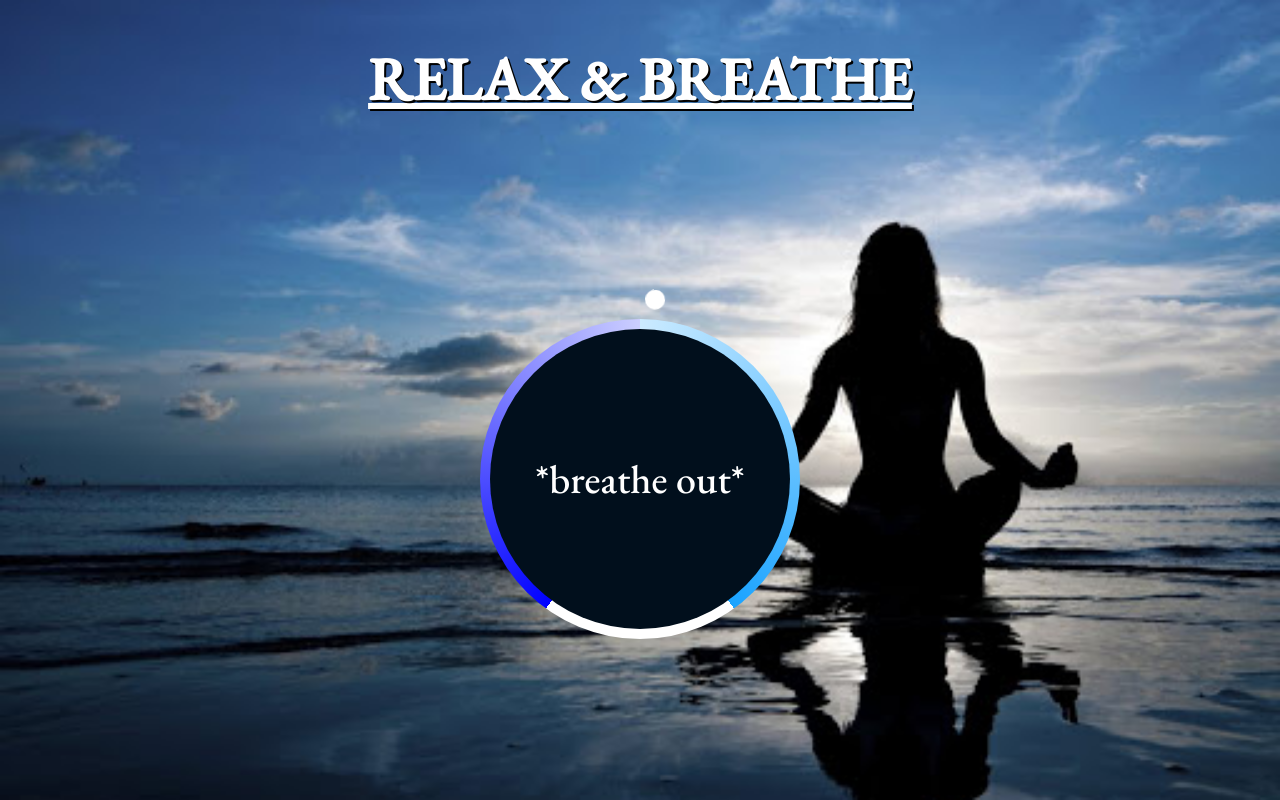
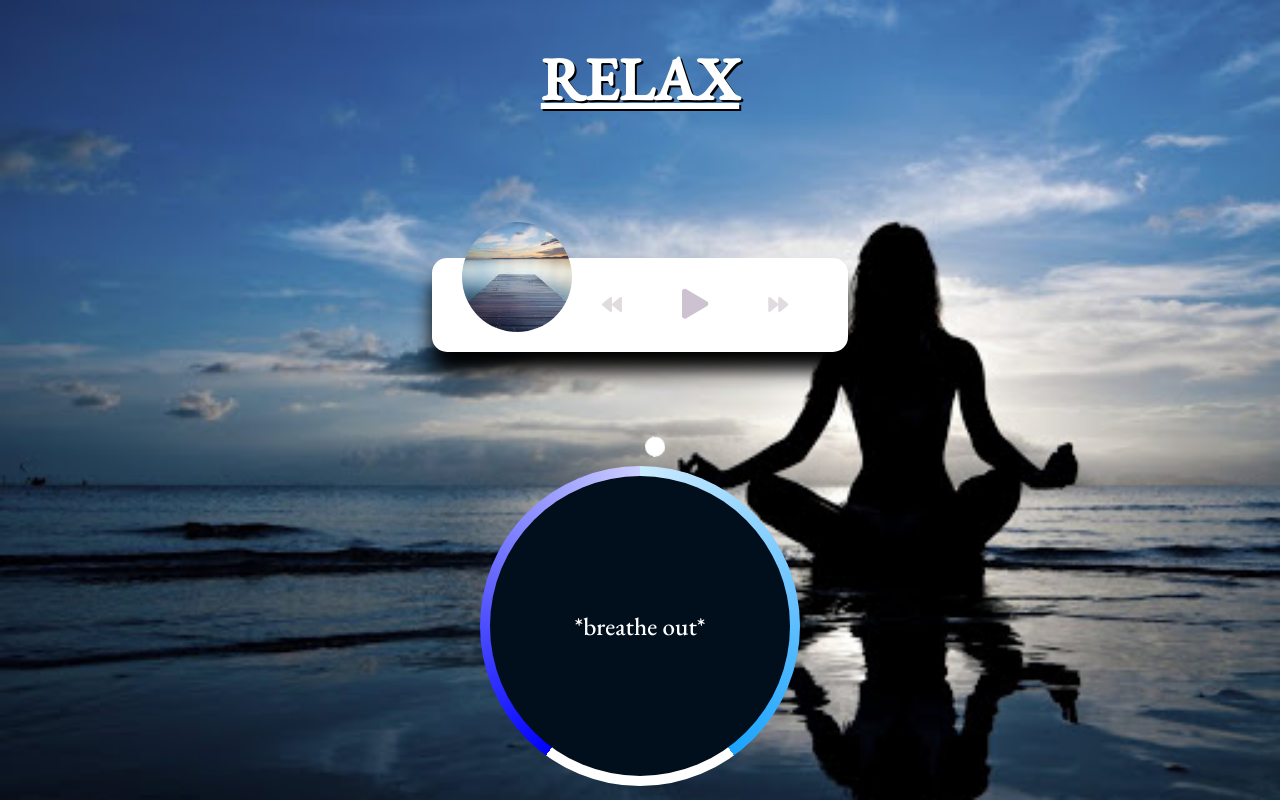
Before and after one commit to AlteredArt/Breathe, a PHP site: page / in a window 1280 px wide. Run offline with PHP 8.4, Linux system fonts and the light colour scheme; some libraries are stand-ins or nearby versions.

Commit message:
add the media titles

```diff
--- a/public/index.html
+++ b/public/index.html
@@ -4,11 +4,40 @@
     <meta charset="UTF-8" />
     <meta name="viewport" content="width=device-width, initial-scale=1.0" />
     <meta http-equiv="X-UA-Compatible" content="ie=edge" />
+    <link rel="stylesheet" href="https://cdnjs.cloudflare.com/ajax/libs/font-awesome/5.10.2/css/all.min.css"/>
     <link rel="stylesheet" href="style.css" />
     <title>Breathe</title>
   </head>
   <body>
-    <h1>Relax & Breathe</h1>
+    <h1>Relax</h1>
+
+    <div class="music" id="music">
+       <div class="music-info">
+         <h4 id="title"></h4>
+         <div class="progress-container" id="progress-container">
+           <div class="progress" id="progress"></div>
+         </div>
+       </div>
+
+       <audio src="music/song1.mp3" id="audio"></audio>
+
+       <div class="img-container">
+         <img src="images/song1.jpeg" alt="music-cover" id="cover" />
+       </div>
+       <div class="navigation">
+         <button id="prev" class="action-btn">
+           <i class="fas fa-backward"></i>
+         </button>
+         <button id="play" class="action-btn action-btn-big">
+           <i class="fas fa-play"></i>
+         </button>
+         <button id="next" class="action-btn">
+           <i class="fas fa-forward"></i>
+         </button>
+       </div>
+     </div>
+
+
 
     <div class="container" id="container">
       <div class="circle"></div>
--- a/public/style.css
+++ b/public/style.css
@@ -5,7 +5,7 @@
 }
 
 body {
-  background: #224941 url('main.jpg') no-repeat center center/cover;
+  background: #224941 url('images/main.jpg') no-repeat center center/cover;
   color: #fff;
   min-height: 100vh;
   font-family: 'EB Garamond', serif;
@@ -15,15 +15,18 @@ body {
   align-items: center;
   margin: 0;
 }
+
 p {
   /* color: blue; */
-  font-size: 40px;
+  font-size: 25px;
 }
+
 h1 {
   font-size: 60px;
   text-transform: uppercase;
   text-decoration: underline;
   text-shadow: 2px 2px black;
+  justify-content: center;
 }
 .container {
   display: flex;
@@ -34,7 +37,75 @@ h1 {
   width: 300px;
   position: relative;
   transform: scale(1);
+}
 
+.music{
+  background-color: #fff;
+  border-radius: 15px;
+  box-shadow: 0 20px 20px 0 black;
+  display: flex;
+  padding: 20px 30px;
+  margin: 100px 0;
+  z-index: 110px;
+
+}
+.img-container {
+  position: relative;
+  width: 110px;
+}
+
+.img-container img {
+  border-radius: 50%;
+  object-fit: cover;
+  height: 110px;
+  width: inherit;
+  position: absolute;
+  bottom: 0;
+  left: 0;
+  animation: rotate 3s linear infinite;
+
+  animation-play-state: paused;
+
+}
+
+.music.play .img-container img {
+  animation-play-state: running;
+}
+
+@keyframes rotate {
+  from {
+    transform: rotate(0deg);
+  }
+
+  to {
+    transform: rotate(360deg);
+  }
+}
+
+.navigation {
+  display: flex;
+  align-items: center;
+  justify-content: center;
+  z-index: 1;
+}
+
+.action-btn {
+  background-color: #fff;
+  border: 0;
+  color: #dfdbdf;
+  font-size: 20px;
+  cursor: pointer;
+  padding: 10px;
+  margin: 0 20px;;
+}
+
+.action-btn.action-btn-big {
+  color: #cdc2d0;
+  font-size: 30px;
+}
+
+.action-btn:focus {
+  outline: 0;
 }
 
 .circle {
```
Also changed, not shown: public/images/song1.jpeg (added), public/images/song2.jpeg (added), 4 other files.
